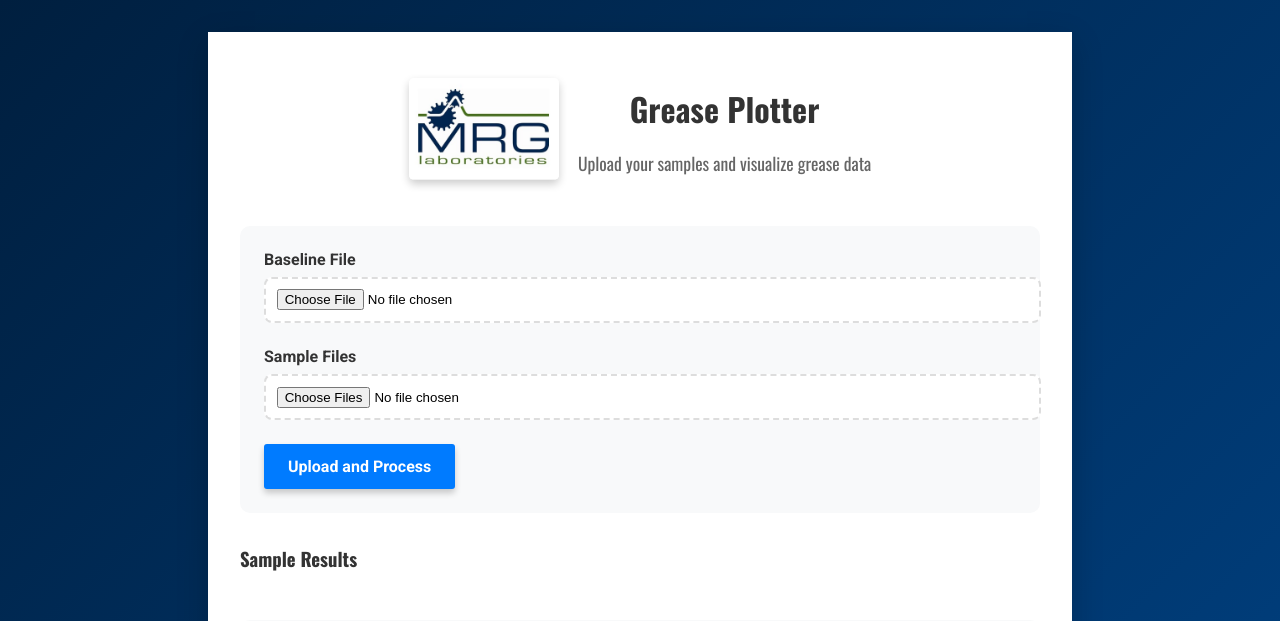
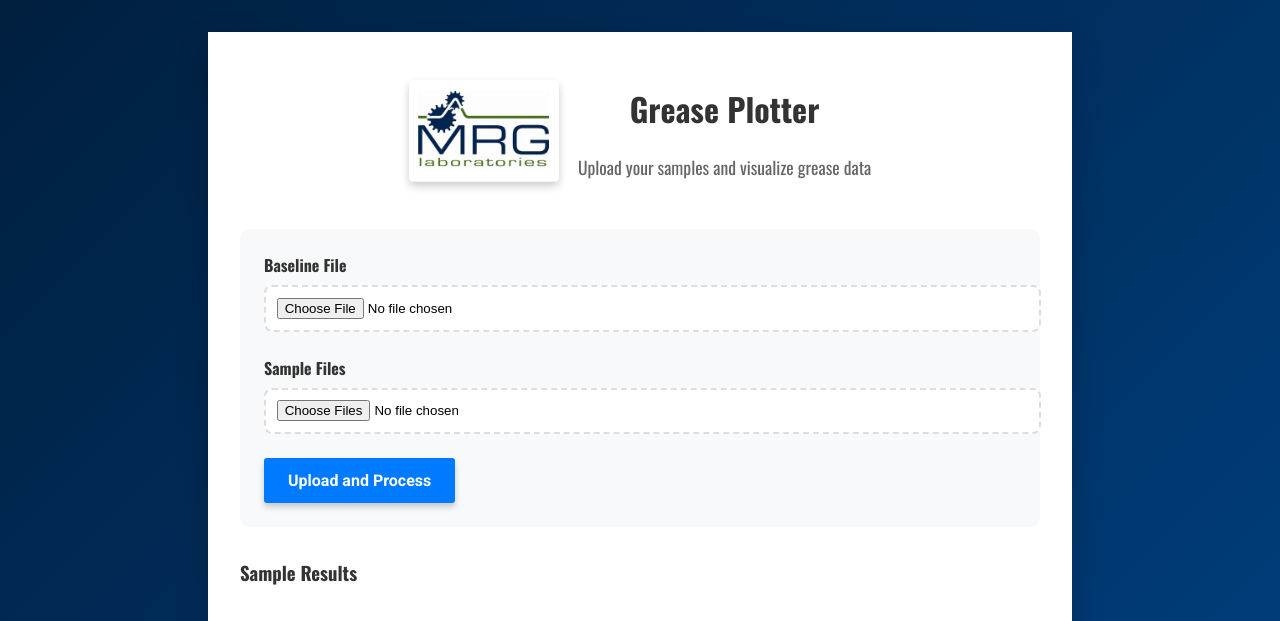
Before and after one commit to Cyoung2002/YCPHacks2025_MRGLabs, a Flask app: page / in a window 1280 px wide. Shown: the top 621 px of the page. Run offline with Flask 3, Linux system fonts and the light colour scheme; data that the repository does not hold is empty.

Commit message:
Changing more CSS fonts

```diff
--- a/ycpHacks/grease_plotter/templates/index.html
+++ b/ycpHacks/grease_plotter/templates/index.html
@@ -45,7 +45,7 @@
   font‑weight: 700;
 }
 
-h1, h2, h3 {
+h2, h3 {
   font-family: 'Oswald', sans-serif;
   font-weight: 700;
   color: #333;
@@ -65,7 +65,7 @@
 
 
     .upload-section {
-      font-family: 'Roboto', sans-serif;
+  font-family: 'Oswald', sans-serif;
       background: #f8f9fa;
       padding: 1.5em;
       border-radius: 10px;
@@ -73,7 +73,7 @@
     }
 
     .form-group {
-      font-family: 'Roboto', sans-serif;
+  font-family: 'Oswald', sans-serif;
       margin-bottom: 1.5em;
     }
 
```
